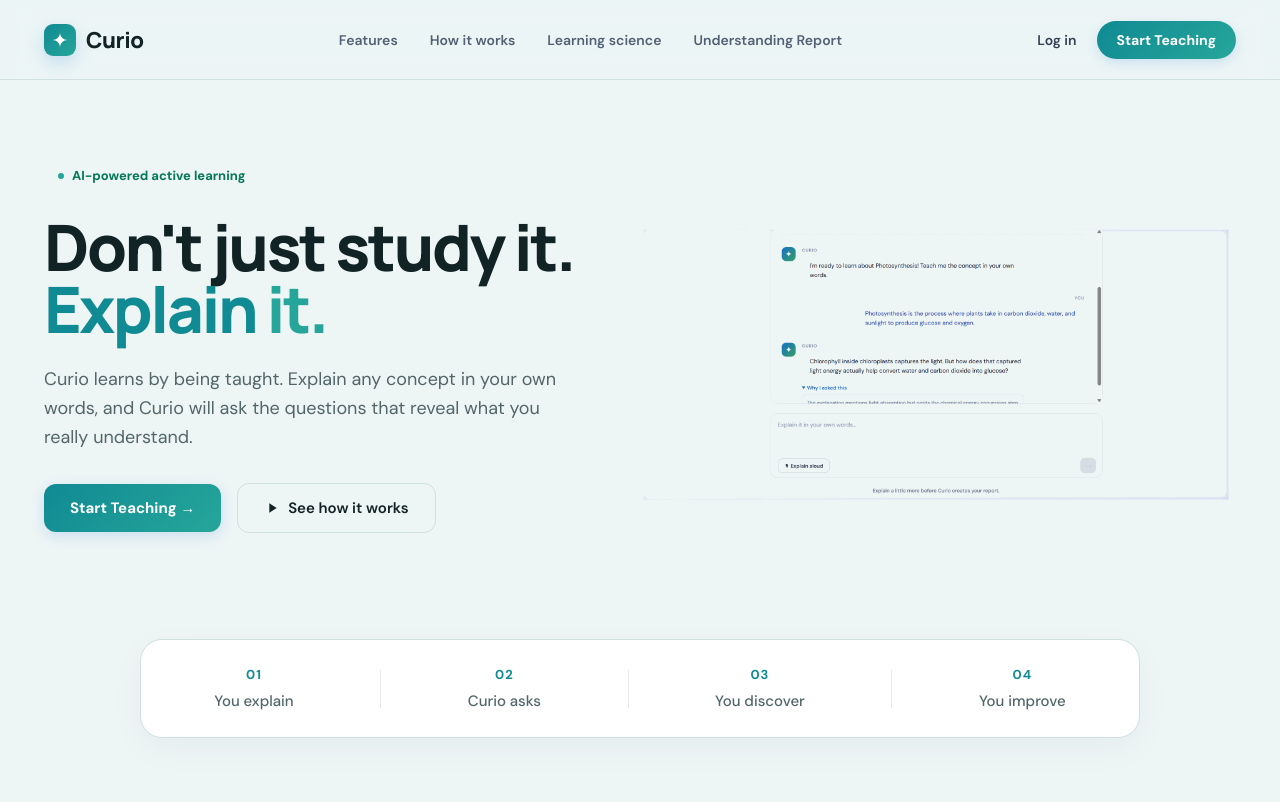
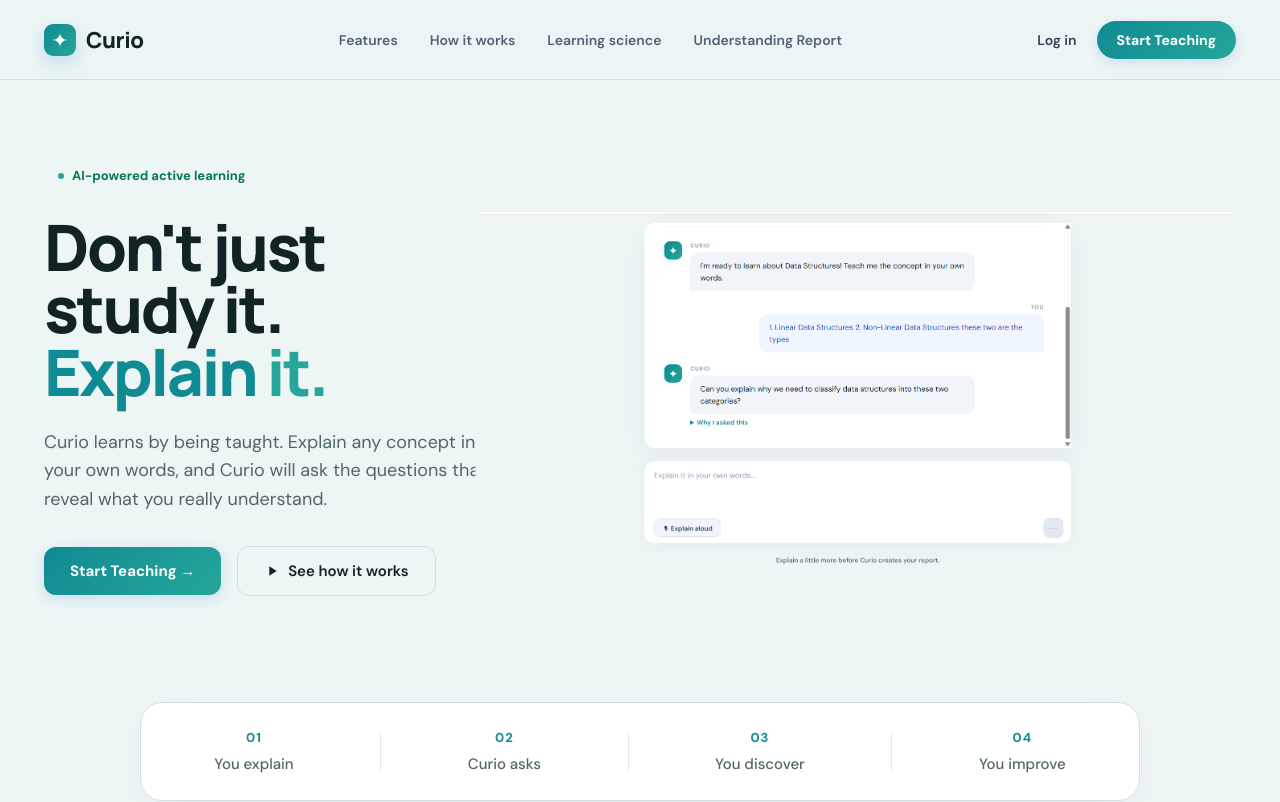
Before and after one commit to Nimalan07/curio-ai, a React (Vite) app in the folder frontend/: page / in a window 1280 px wide. Shown: the top 802 px of the page. Built offline with nearby package versions, Linux system fonts and the light colour scheme; no server answers.

Commit message:
style: enlarge hero screenshot size on landing page

```diff
--- a/frontend/src/App.css
+++ b/frontend/src/App.css
@@ -260,8 +260,8 @@
   margin: 0 auto;
   padding: 0 24px;
   display: grid;
-  grid-template-columns: 0.95fr 1.05fr;
-  gap: 50px;
+  grid-template-columns: 0.8fr 1.2fr;
+  gap: 60px;
   align-items: center;
 }
 
@@ -374,6 +374,8 @@
   display: flex;
   flex-direction: column;
   gap: 24px;
+  transform: scale(1.12);
+  transform-origin: center right;
 }
 
 .mockup-chat-container {
```
Also changed, not shown: frontend/public/teach_screenshot.png.
